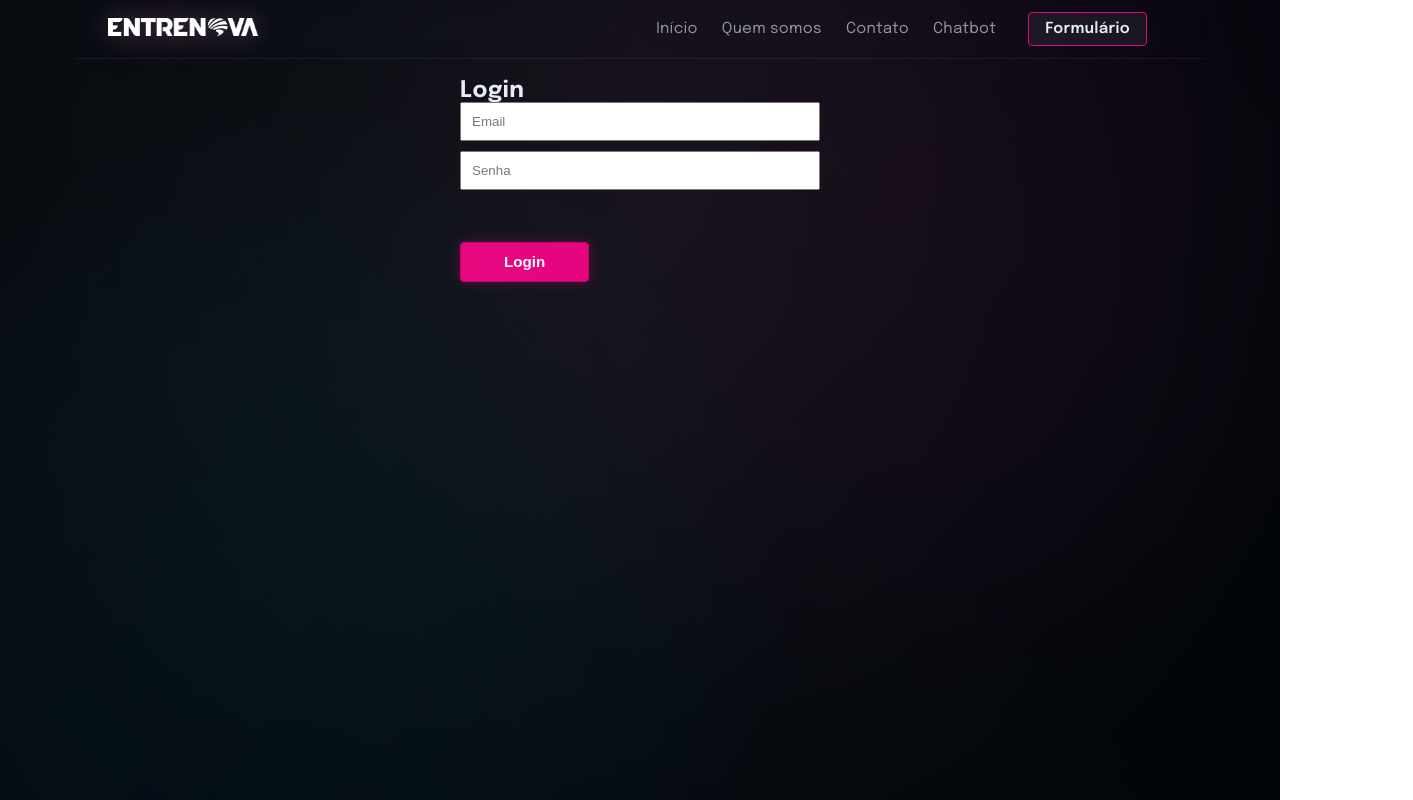
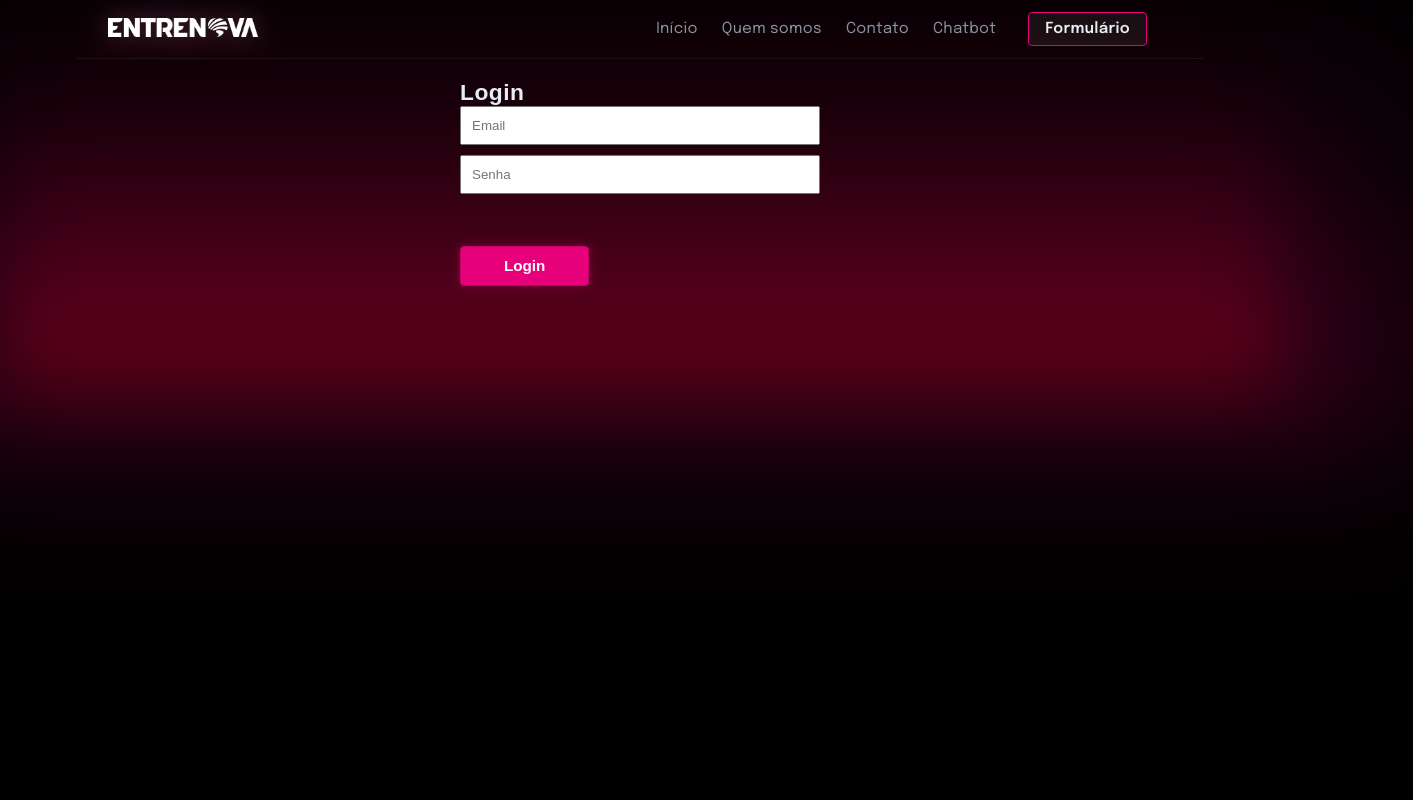
Before and after one commit to Equipe-SUL/EntreNova-Flix, a React (Vite) app in the folder entrenova-frontend/: page /signin in a window 1280 px wide. Shown: the whole page, 1413 px wide, since content can reach past the window. Built offline with nearby package versions, Linux system fonts and the light colour scheme; no server answers.

Commit message:
style:adição do css do sign-in

```diff
--- a/entrenova-frontend/src/App.tsx
+++ b/entrenova-frontend/src/App.tsx
@@ -58,7 +58,7 @@ function App() {
           {/* Rota 2: Dashboard do RH */}
           <Route path="/dashboard/rh" element={
             <ProtectedRoute allowedRoles={['rh']}>
-              <DashboardRH/> {/* NOVO COMPONENTE RH */}
+              <DashboardRH/>
             </ProtectedRoute>
           }
           />
--- a/entrenova-frontend/src/components/SignIn.tsx
+++ b/entrenova-frontend/src/components/SignIn.tsx
@@ -1,8 +1,8 @@
-// src/components/SignIn.tsx (Versão Otimizada e Simples - Corrigida)
 
 import React, { useState } from 'react';
 import { supabase } from '../services/supabase';
 import { useNavigate } from 'react-router-dom';
+import '../styles/SignIn.css';
 
 const SignIn: React.FC = () => {
   const [email, setEmail] = useState('');
--- /dev/null
+++ b/entrenova-frontend/src/styles/signin.css
@@ -0,0 +1,249 @@
+/* Reset básico */
+* {
+  margin: 0;
+  padding: 0;
+  box-sizing: border-box;
+  font-family: "Poppins", sans-serif;
+}
+body {
+  height: 100vh;
+  background: #000;
+  display: flex;
+  flex-direction: column;
+  overflow: hidden;
+  position: relative;
+}
+
+/* 🔥 Camada principal do fogo em linha */
+body::before {
+  content: "";
+  position: absolute;
+  bottom: 0;
+  left: 0;
+  width: 100%;
+  height: 50vh; /* cobre só metade inferior */
+  background: linear-gradient(to top, rgba(255, 0, 128, 0.9) 0%, rgba(255, 51, 166, 0.6) 40%, transparent 100%);
+  animation: flameWave 6s ease-in-out infinite;
+  z-index: -1;
+  filter: blur(40px);
+  opacity: 0.9;
+}
+
+/* ✨ Movimento de ondas verticais */
+@keyframes flameWave {
+  0% {
+    transform: translateY(0) scaleY(1);
+    opacity: 0.85;
+    filter: blur(50px);
+  }
+  25% {
+    transform: translateY(-10px) scaleY(1.05);
+    opacity: 0.95;
+  }
+  50% {
+    transform: translateY(-25px) scaleY(1.1);
+    opacity: 0.9;
+  }
+  75% {
+    transform: translateY(-15px) scaleY(1.03);
+    opacity: 1;
+  }
+  100% {
+    transform: translateY(0) scaleY(1);
+    opacity: 0.85;
+  }
+}
+
+/* 🌫️ Camada extra para movimento lateral */
+body::after {
+  content: "";
+  position: absolute;
+  bottom: 0;
+  left: -10%;
+  width: 120%;
+  height: 55vh;
+  background: linear-gradient(to top, rgba(255, 0, 128, 0.5) 10%, rgba(255, 0, 128, 0.25) 40%, transparent 100%);
+  filter: blur(80px);
+  animation: flameShift 8s ease-in-out infinite alternate;
+  z-index: -2;
+}
+
+/* 💫 Movimento lateral e oscilante */
+@keyframes flameShift {
+  0% {
+    transform: translateX(0) translateY(0) scaleY(1);
+    opacity: 0.4;
+  }
+  25% {
+    transform: translateX(10px) translateY(-10px) scaleY(1.05);
+    opacity: 0.55;
+  }
+  50% {
+    transform: translateX(-15px) translateY(-25px) scaleY(1.08);
+    opacity: 0.6;
+  }
+  75% {
+    transform: translateX(8px) translateY(-15px) scaleY(1.03);
+    opacity: 0.5;
+  }
+  100% {
+    transform: translateX(0) translateY(0) scaleY(1);
+    opacity: 0.4;
+  }
+}
+
+
+/* Navbar */
+.navbar {
+  display: flex;
+  justify-content: space-between;
+  align-items: center;
+  padding: 1em 5%;
+  background: transparent;
+  color: white;
+}
+
+.logo {
+  font-weight: 900;
+  font-size: 1.8em;
+  letter-spacing: 1px;
+}
+
+.logo span {
+  color: #ff007f;
+}
+
+.navbar ul {
+  display: flex;
+  list-style: none;
+  gap: 2em;
+}
+
+.navbar a {
+  color: white;
+  text-decoration: none;
+  font-weight: 500;
+  transition: color 0.2s;
+}
+
+.navbar a:hover {
+  color: #ff007f;
+}
+
+.btn-entrar {
+  background-color: #ff007f;
+  color: white;
+  padding: 0.6em 1.4em;
+  border-radius: 25px;
+  font-weight: 600;
+  text-decoration: none;
+  transition: background 0.3s;
+}
+
+.btn-entrar:hover {
+  background-color: #e60074;
+}
+
+/* Container principal */
+.container {
+  flex: 1;
+  display: flex;
+  justify-content: center;
+  align-items: center;
+}
+
+/* Card de Login */
+.login-card {
+  background-color: rgba(15, 15, 15, 0.9);
+  padding: 2.5em 3em;
+  border-radius: 10px;
+  /*box-shadow: 0 0 30px rgba(255, 0, 128, 0.3);*/
+  border: 3px solid rgba(255, 0, 128, 0.3);
+  width: 400px;
+  height: 400px;
+  text-align: center;
+  color: white;
+  animation: fadeIn 1.2s ease;
+  display: flex;
+  align-content: center;
+  flex-direction: column;
+}
+
+/* Animação de entrada suave do card */
+@keyframes fadeIn {
+  from {
+    opacity: 0;
+    transform: translateY(20px);
+  }
+  to {
+    opacity: 1;
+    transform: translateY(0);
+  }
+}
+
+.login-card h2 {
+  margin-bottom: 0.5em;
+  font-size: 1.6em;
+}
+
+.login-card p {
+  font-size: 0.9em;
+  color: #bcbcbc;
+  margin-bottom: 1.5em;
+}
+
+/* Inputs */
+.login-card label {
+  display: block;
+  text-align: left;
+  margin-bottom: 0.3em;
+  font-size: 1em;
+}
+
+.login-card input {
+  width: 100%;
+  height: 20%;
+  padding: 0.7em;
+  border: none;
+  border-radius: 5px;
+  margin-bottom: 1em;
+  background-color: #2a2a2a;
+  color: white;
+  outline: none;
+}
+
+.login-card input::placeholder {
+  color: #888;
+}
+
+/* Link Esqueci senha */
+.forgot {
+  display: block;
+  text-align: left;
+  font-size: 0.85em;
+  color: #ff007f;
+  text-decoration: none;
+  margin-bottom: 1.5em;
+}
+
+.forgot:hover {
+  text-decoration: underline;
+}
+
+/* Botão Entrar */
+.btn-submit {
+  background-color: #ff007f;
+  border: none;
+  color: white;
+  padding: 0.7em 2em;
+  border-radius: 25px;
+  cursor: pointer;
+  font-weight: 600;
+  width: 100%;
+  transition: 0.5s;
+}
+
+.btn-submit:hover {
+  transition: 0.5s;
+  transform: scale(1.1);
+}
```
